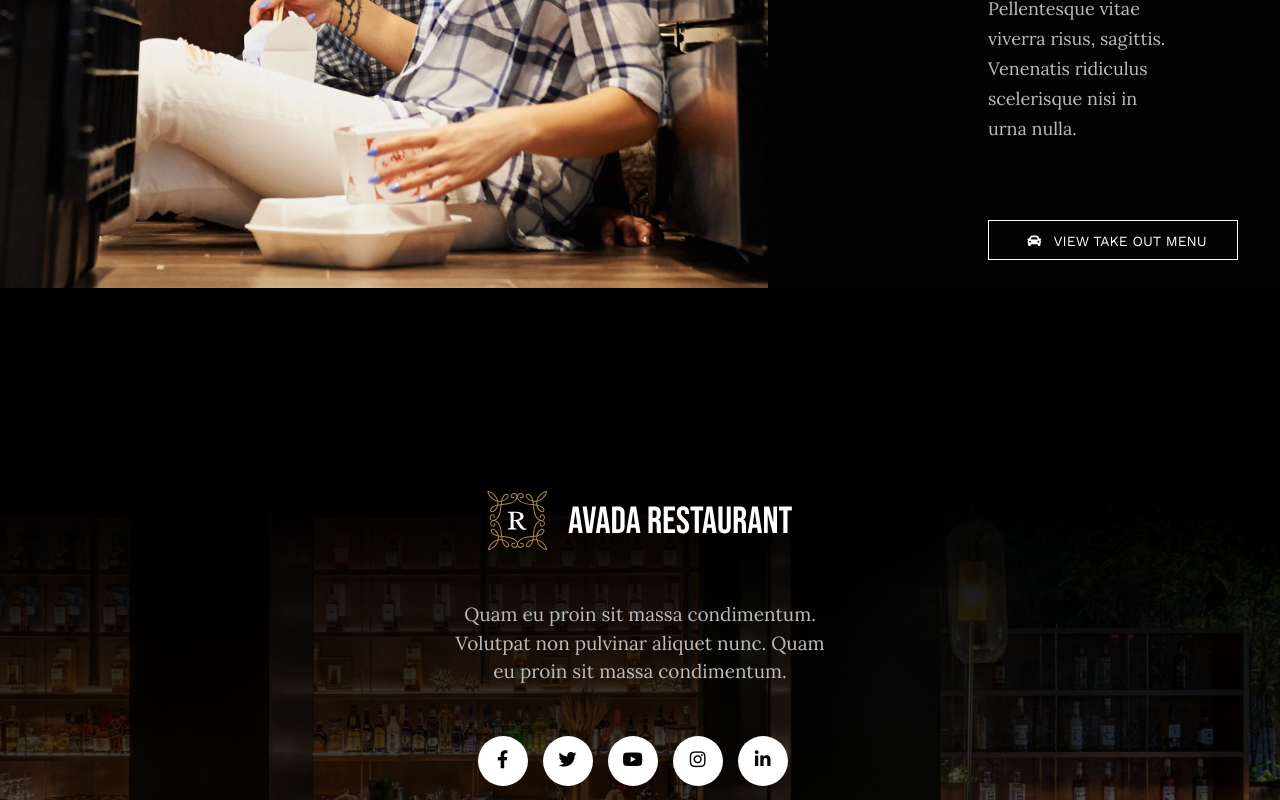
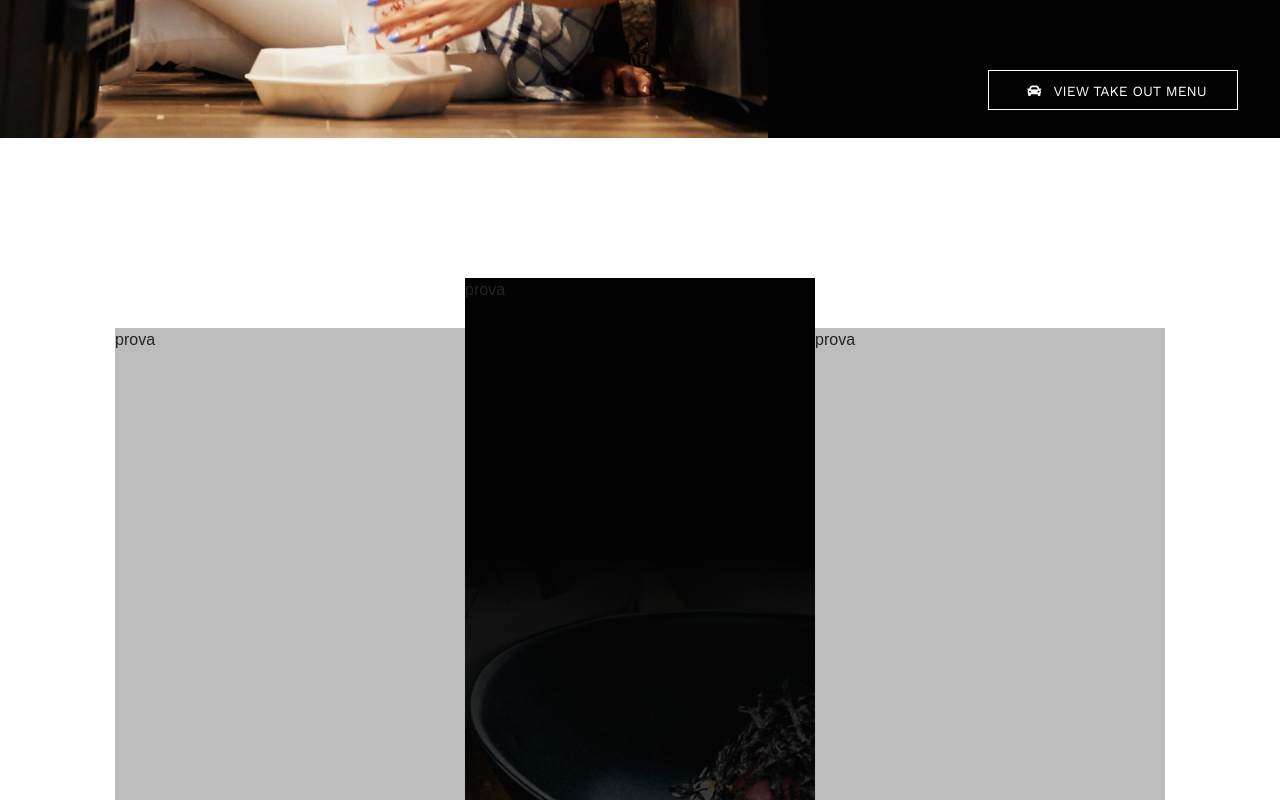
Before and after one commit to elepot87/proj-html-vuejs, a Vue app: page / in a window 1280 px wide. Shown: the part 9360-10160 px from the top of the page. Built offline with nearby package versions, Linux system fonts and the light colour scheme.

Commit message:
struttura sezione menu

```diff
--- a/src/components/Main.vue
+++ b/src/components/Main.vue
@@ -172,7 +172,7 @@
         </div>
       </div>
     </section>
-    <!-- Sezione 5 Immagine full width -->
+    <!-- Section 5 Immagine full width -->
     <section
       class="img-full-width d-flex justify-content-center align-items-end"
     >
@@ -233,7 +233,7 @@
         </div>
       </div>
     </section>
-    <!-- Sezione Take out -->
+    <!-- Section 7 Take out -->
     <section class="takeout">
       <section class="image-cta d-flex">
         <div class="image-cta-left"></div>
@@ -257,6 +257,12 @@
         </div>
       </section>
     </section>
+    <!-- Section 8 Menu -->
+    <section class="menu d-flex">
+      <div class="col-left">prova</div>
+      <div class="col-center">prova</div>
+      <div class="col-right">prova</div>
+    </section>
   </main>
 </template>
 
--- a/src/styles/main.scss
+++ b/src/styles/main.scss
@@ -408,6 +408,7 @@ main {
   // Section Takeout
   .takeout {
     .image-cta {
+      margin-top: 0;
       .image-cta-left {
         width: 60%;
         background-image: url(../assets/images/slider72x-scaled.jpg);
@@ -423,4 +424,30 @@ main {
       }
     }
   }
+  // Section Menu
+  .menu {
+    padding: 190px 115px;
+    height: 1430px;
+    .col-left,
+    .col-center,
+    .col-right {
+      width: calc(100% / 3);
+    }
+    .col-left,
+    .col-right {
+      background-color: $third-color;
+    }
+    .col-center {
+      background-image: linear-gradient(
+          rgb(3, 3, 3) 27%,
+          rgba(3, 3, 3, 0.2) 100%
+        ),
+        url(../assets/images/misc22x.jpg);
+      background-position: center center;
+      background-repeat: no-repeat;
+      background-size: cover;
+      position: relative;
+      bottom: 50px;
+    }
+  }
 }
```
